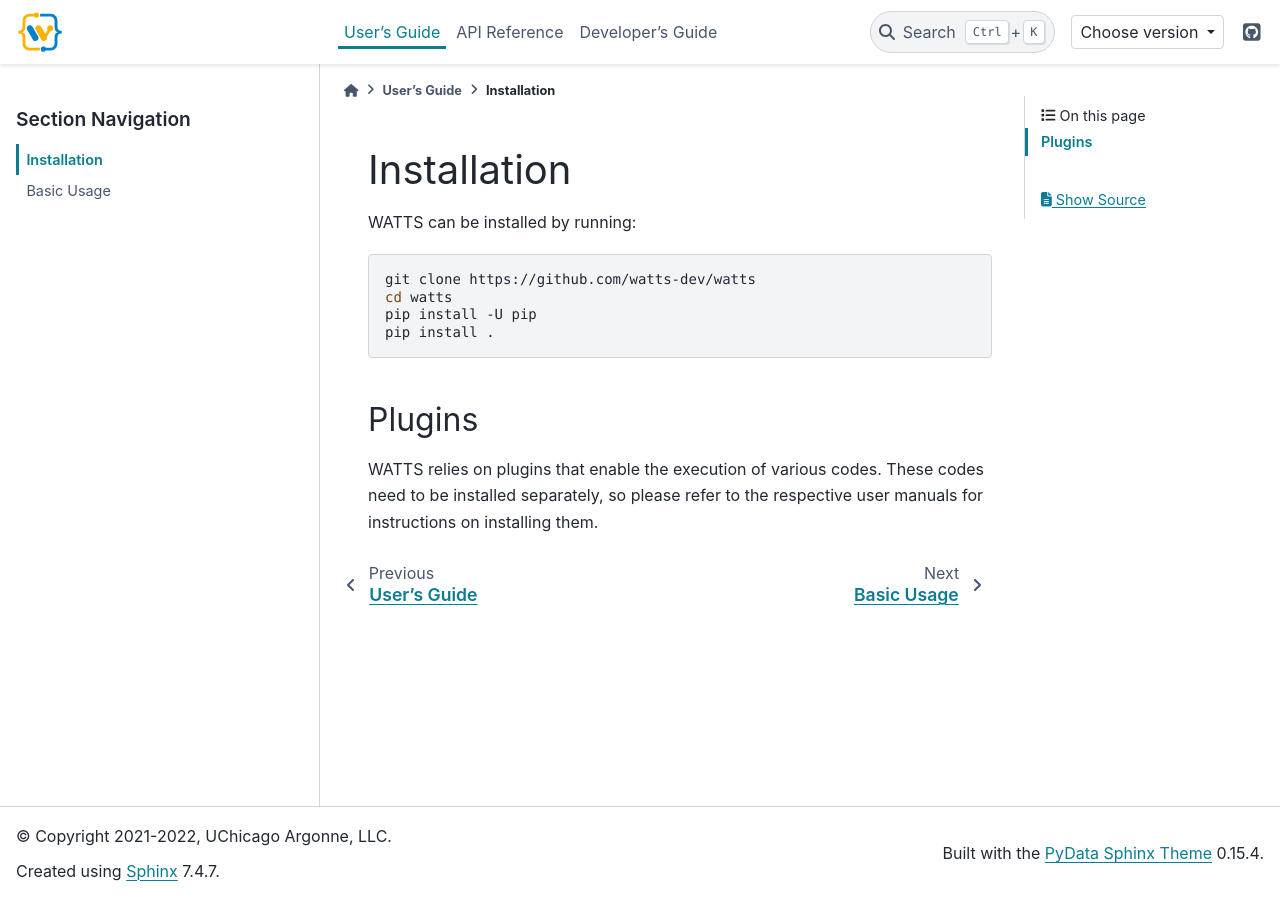
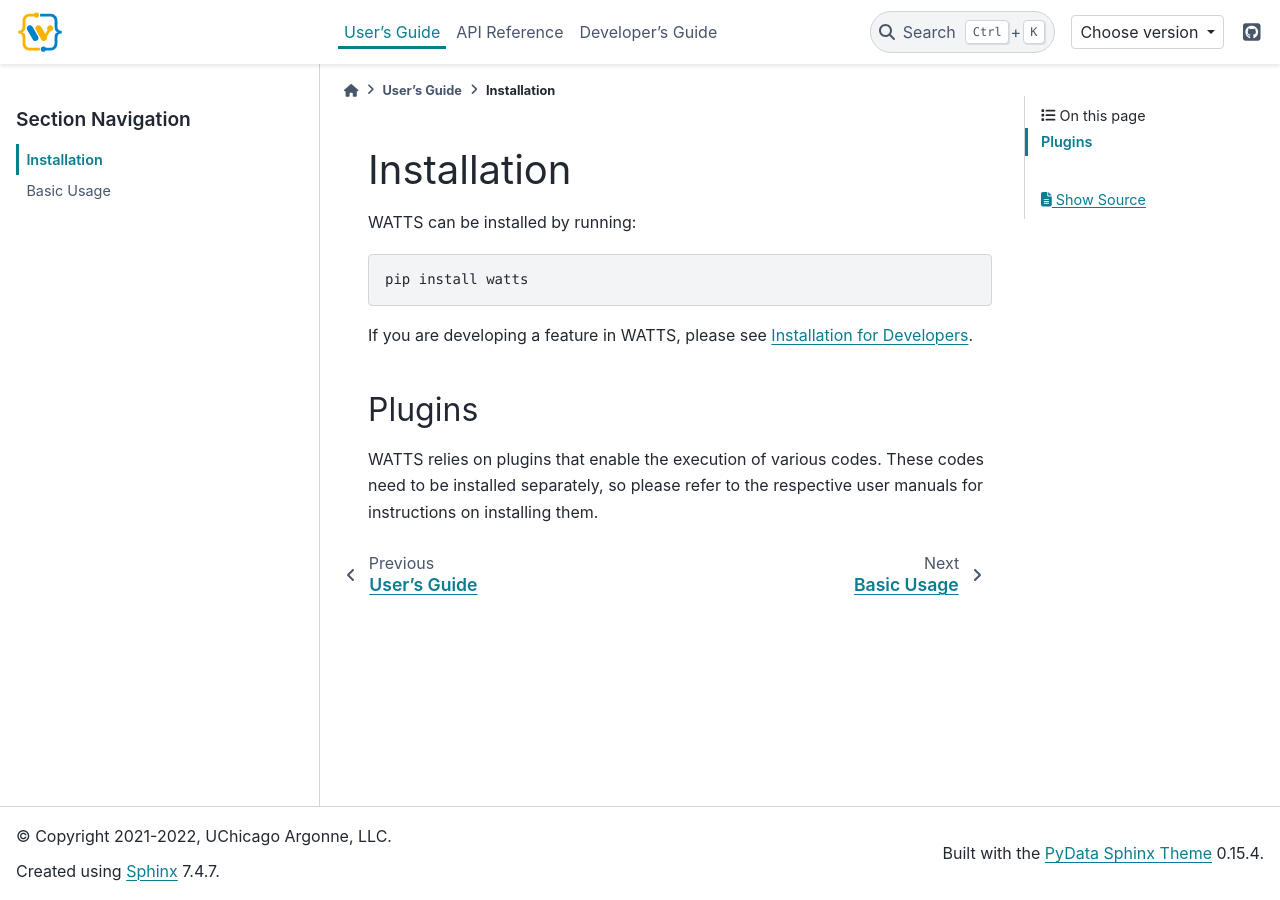
Before and after one commit to watts-dev/watts, a Sphinx documentation site: the page built from doc/source/user/install.rst, in a window 1280 px wide. Built offline with Sphinx 7.4.7 and the PyData theme 0.15.4, drawn with Linux system fonts in a browser that asks for light colours; comment, search, counter and statistics services are not loaded.

Commit message:
Update install instructions in user's guide

```diff
--- a/doc/source/dev/contributing.rst
+++ b/doc/source/dev/contributing.rst
@@ -115,6 +115,8 @@ Once your pull request is submitted, a member of the WATTS core development team
 will review your pull request. They will check your contribution against the
 above checklist to ensure that it is of sufficient quality.
 
+.. _install_develop:
+
 Installation for Developers
 +++++++++++++++++++++++++++
 
--- a/doc/source/user/install.rst
+++ b/doc/source/user/install.rst
@@ -7,10 +7,9 @@ WATTS can be installed by running:
 
 .. code-block:: sh
 
-    git clone https://github.com/watts-dev/watts
-    cd watts
-    pip install -U pip
-    pip install .
+    pip install watts
+
+If you are developing a feature in WATTS, please see :ref:`install_develop`.
 
 Plugins
 +++++++
```
